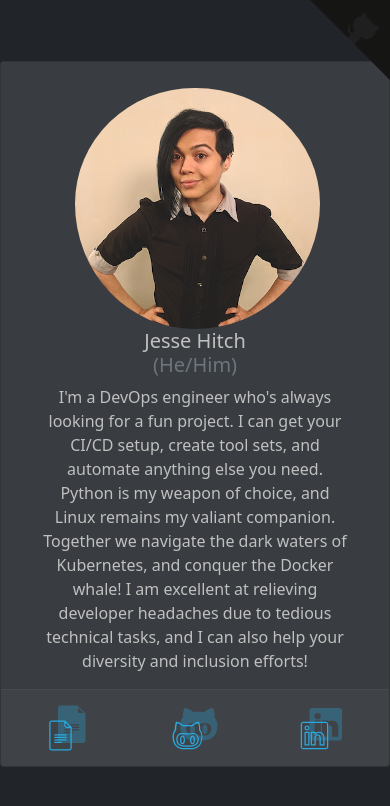
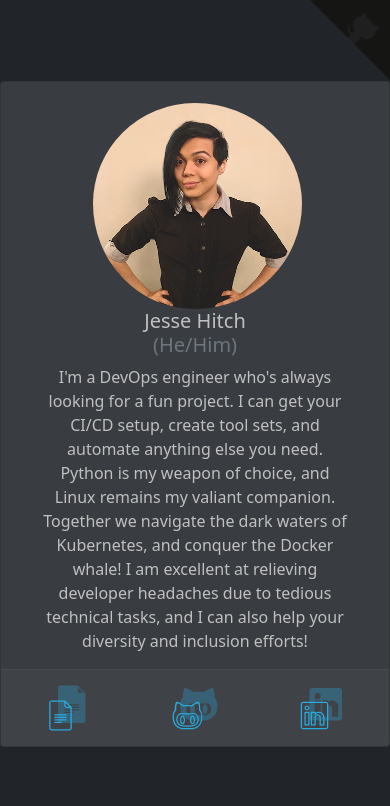
Before and after one commit to jessebot/resume-as-a-service, a React (Create React App) app: page / in a window 390 px wide. Shown: the top 806 px of the page. Built offline with nearby package versions, Linux system fonts and the light colour scheme.

Commit message:
updating mobile sizing again for very small phones

```diff
--- a/package.json
+++ b/package.json
@@ -1,7 +1,7 @@
 {
   "name": "resume-as-a-service",
   "url": "https://jessebot.work",
-  "version": "2.1.0",
+  "version": "2.1.1",
   "private": true,
   "dependencies": {
     "@testing-library/jest-dom": "^4.2.4",
--- a/src/App.css
+++ b/src/App.css
@@ -32,9 +32,8 @@ body {
   display: flex;
 }
 
-@media (max-width: 425px) {
+@media (max-width: 400px) {
   .img-fluid {
-    padding-top: 10px;
-    max-width: 70%;
+    max-width: 60%;
   }
 }
```
